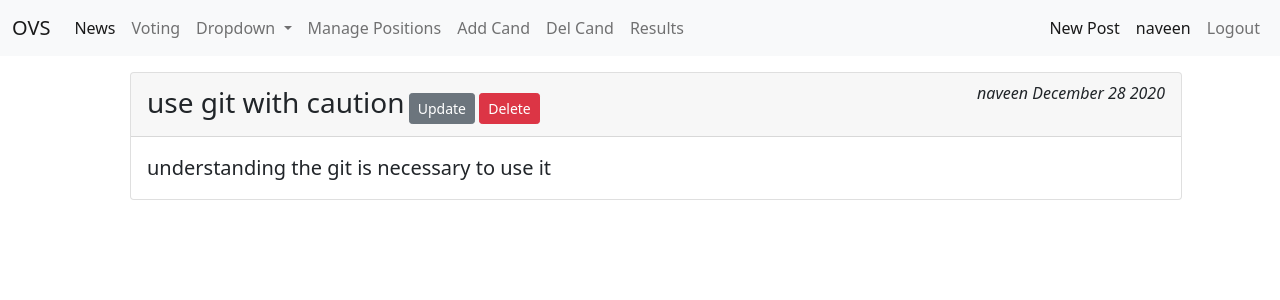
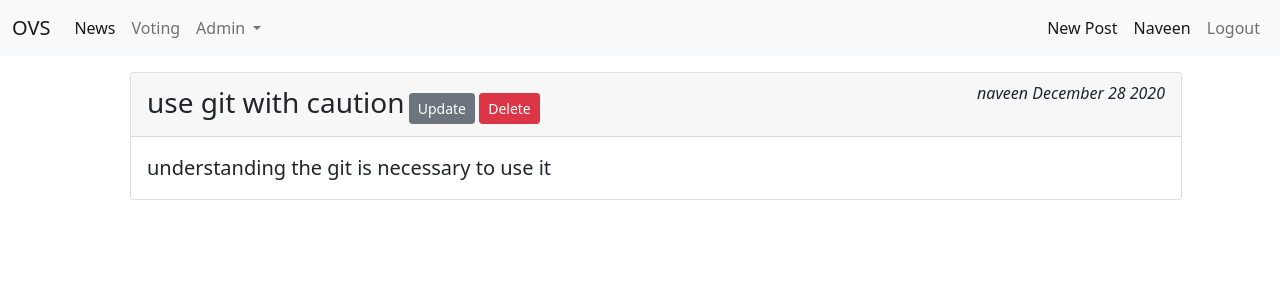
Before and after one commit to Naveeng7/WT, a Django app: page /post/14/ in a window 1280 px wide. Shown: the top 300 px of the page. Run offline with Django 3.2, Linux system fonts and the light colour scheme; a user stored in the database is signed in; data comes from the database, SQL or seed files in the repository; both versions use the stored data as it was after the commit; some libraries are stand-ins or nearby versions.

Commit message:
before model permission trials

```diff
--- a/news/templates/news/base.html
+++ b/news/templates/news/base.html
@@ -6,11 +6,10 @@
 
     <!-- Bootstrap CSS -->
     <link href="https://cdn.jsdelivr.net/npm/bootstrap@5.0.0-beta1/dist/css/bootstrap.min.css" rel="stylesheet" integrity="sha384-giJF6kkoqNQ00vy+HMDP7azOuL0xtbfIcaT9wjKHr8RbDVddVHyTfAAsrekwKmP1" crossorigin="anonymous">
-
-
     <title>Online Voting System</title>
 </head>
 <body>
+
 
     <nav class="navbar navbar-expand-lg navbar-light bg-light">
         <div class="container-fluid">
@@ -29,37 +28,36 @@
                     {% if request.user.is_superuser %}
                     <li class="nav-item dropdown">
                         <a class="nav-link dropdown-toggle" href="#" id="navbarDropdown" role="button" data-bs-toggle="dropdown" aria-expanded="false">
-            Dropdown
+                        Admin
                         </a>
                         <ul class="dropdown-menu" aria-labelledby="navbarDropdown">
-            <li><a class="dropdown-item" href="#">Action</a></li>
-            <li><a class="dropdown-item" href="#">Another action</a></li>
-            <li><hr class="dropdown-divider"></li>
-            <li><a class="dropdown-item" href="#">Something else here</a></li>
-          </ul>
-        </li>
                             <li>
                                 <a class="nav-link" href="{% url 'addndel' %}">Manage Positions</a>
                             </li>
                             <li>
-                        <a class="nav-link" href="{% url 'addcand' %}">Add Cand</a>
+                                <a class="nav-link" href="{% url 'addcand' %}">Add Candidates</a>
                             </li>
                             <li>
-                        <a class="nav-link" href="{% url 'delcand' %}">Del Cand</a>
+                                <a class="nav-link" href="{% url 'delcand' %}">Del Candidates</a>
                             </li>
+                            <li><hr class="dropdown-divider"></li>
                             <li>
                                 <a class="nav-link" href="{% url 'rescand' %}">Results</a>
+                            </li>
+                        </ul>
                     </li>
                     {% endif %}
                 </ul>
                 <form class="d-flex">
                     {% if user.is_authenticated %}
                         <ul class="navbar-nav me-auto mb-2 mb-lg-0">
+                            {% if True %}
                             <li class="nav-item">
                                 <a class="nav-link active" aria-current="page" href="{% url 'new' %}">New Post</a>
                             </li>
+                            {% endif %}
                             <li class="nav-item">
-                                <a class="nav-link active" aria-current="page" href="{% url 'profile' %}">{{ user.username }}</a>
+                                <a class="nav-link active" aria-current="page" href="{% url 'profile' %}">{{ user.username|capfirst }}</a>
                             </li>
                             <li class="nav-item">
                                 <a class="nav-link" href="{% url 'logout' %}">Logout</a>
@@ -80,7 +78,7 @@
         </div>
     </nav>
 
-    <div class="container">
+    <div class="container mt-2">
         {% if messages %}
             {% for message in messages %}
                 <div class="alert alert-{{ message.tags }}">
@@ -94,11 +92,6 @@
     </div>
 
 
-
-
-    <script src="https://cdn.jsdelivr.net/npm/@popperjs/core@2.5.4/dist/umd/popper.min.js" integrity="sha384-q2kxQ16AaE6UbzuKqyBE9/u/KzioAlnx2maXQHiDX9d4/zp8Ok3f+M7DPm+Ib6IU" crossorigin="anonymous"></script>
-    <script src="https://cdn.jsdelivr.net/npm/bootstrap@5.0.0-beta1/dist/js/bootstrap.min.js" integrity="sha384-pQQkAEnwaBkjpqZ8RU1fF1AKtTcHJwFl3pblpTlHXybJjHpMYo79HY3hIi4NKxyj" crossorigin="anonymous"></script>
-
     <script src="https://cdn.jsdelivr.net/npm/bootstrap@5.0.0-beta1/dist/js/bootstrap.bundle.min.js" integrity="sha384-ygbV9kiqUc6oa4msXn9868pTtWMgiQaeYH7/t7LECLbyPA2x65Kgf80OJFdroafW" crossorigin="anonymous"></script>
 </body>
 </html>
```
Also changed, not shown: db.sqlite3. Lines whose indentation alone changed are shown as unchanged.
